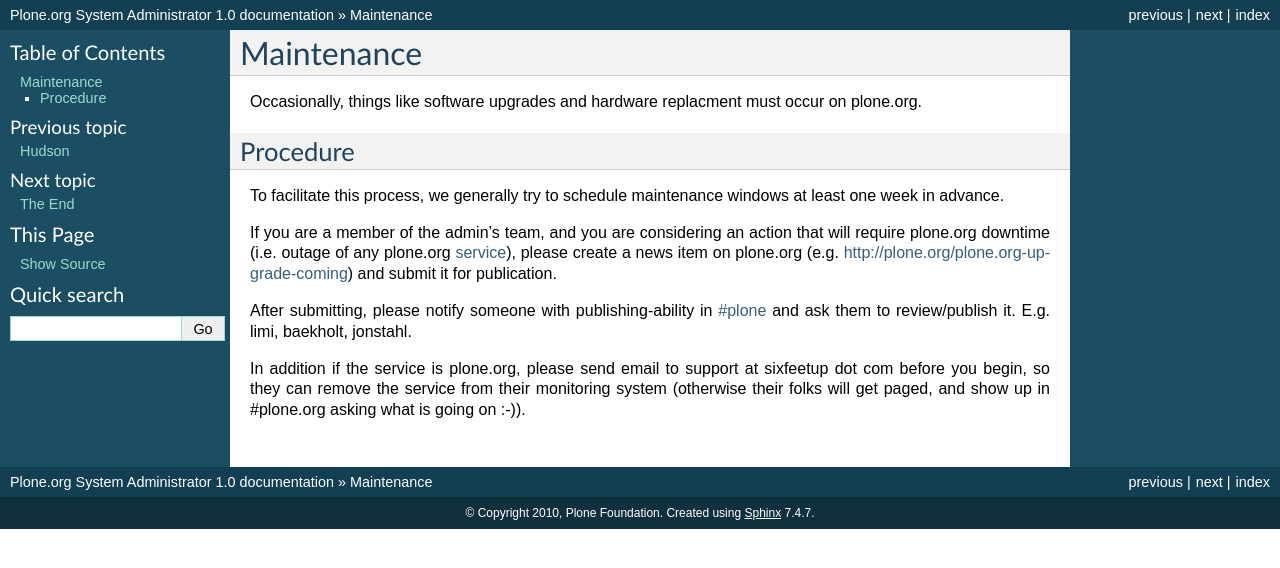
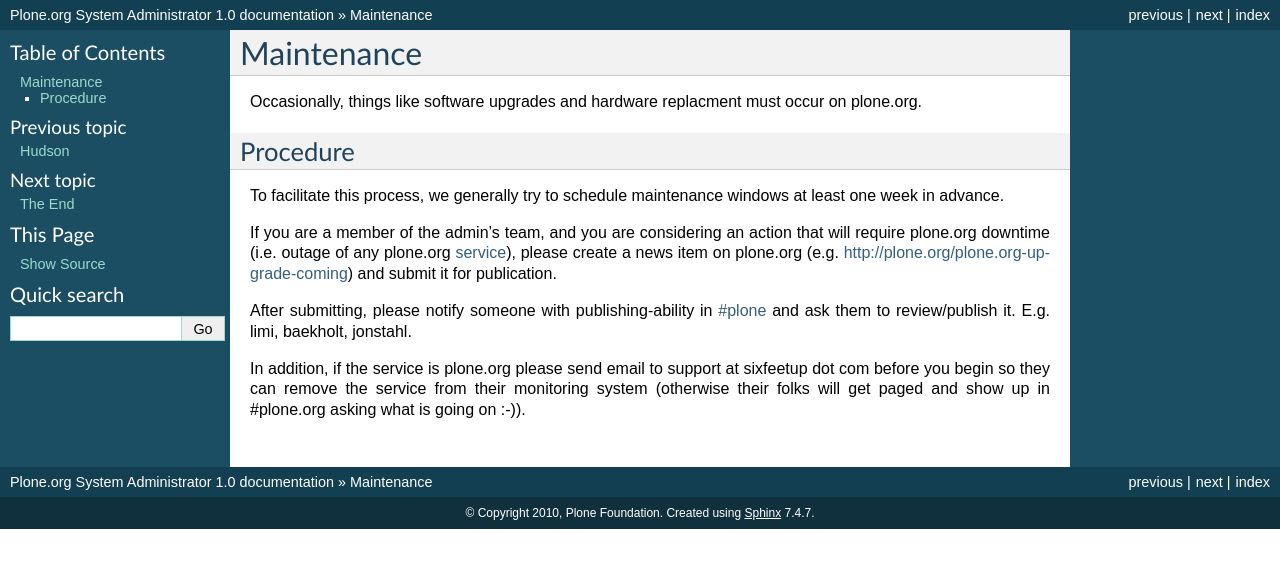
Before and after one commit to plone/ploneorg.admin, a Sphinx documentation site: the page built from sysadmin/documentation/maintenance.rst, in a window 1280 px wide. Shown: the top 568 px of the page. Built offline with Sphinx 7.4.7, drawn with Linux system fonts in a browser that asks for light colours.

```diff
--- a/sysadmin/documentation/maintenance.rst
+++ b/sysadmin/documentation/maintenance.rst
@@ -18,9 +18,9 @@ and submit it for publication.
 After submitting, please notify someone with publishing-ability in `#plone`_ and ask
 them to review/publish it. E.g. limi, baekholt, jonstahl.
 
-In addition if the service is plone.org, please send email to support at sixfeetup
-dot com before you begin, so they can remove the service from their monitoring system
-(otherwise their folks will get paged, and show up in #plone.org asking what
+In addition, if the service is plone.org please send email to support at sixfeetup
+dot com before you begin so they can remove the service from their monitoring system
+(otherwise their folks will get paged and show up in #plone.org asking what
 is going on :-)).
 
 .. _`#plone`: http://plone.org/support/chat
```
Also changed, not shown: 2 other files.
